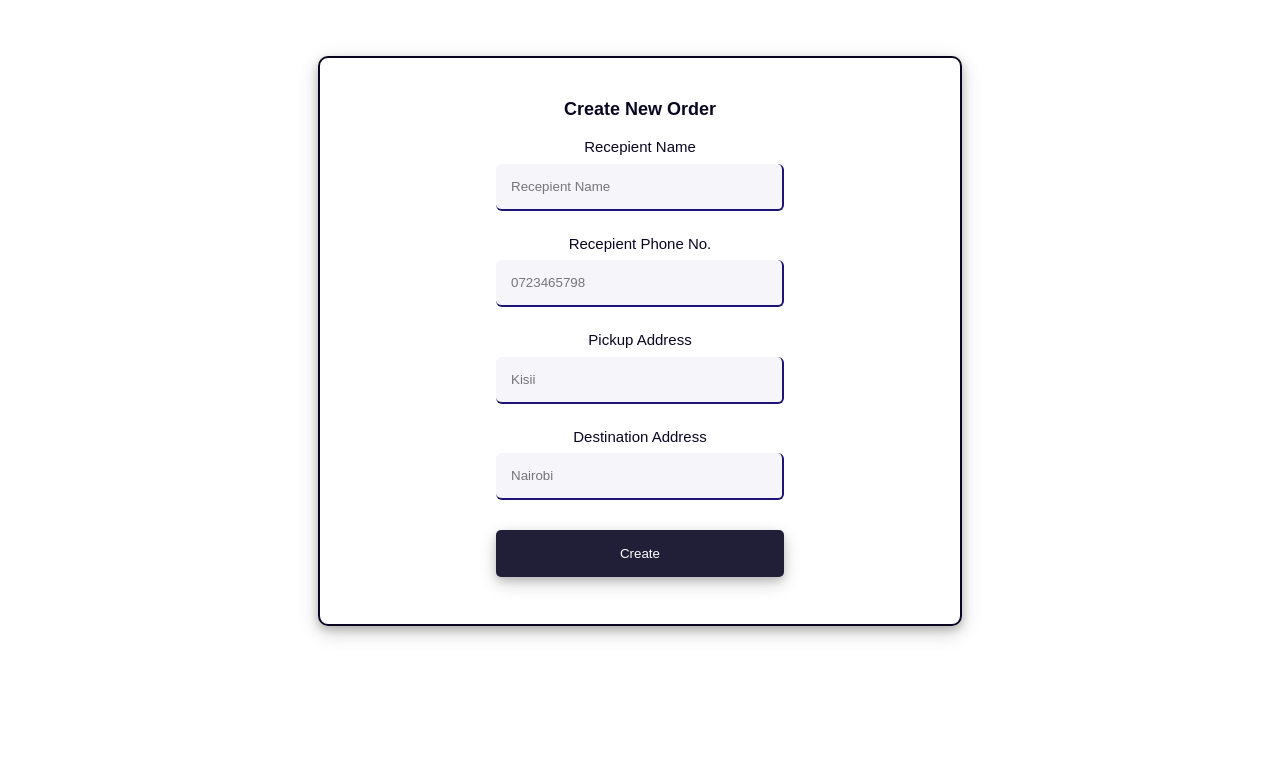
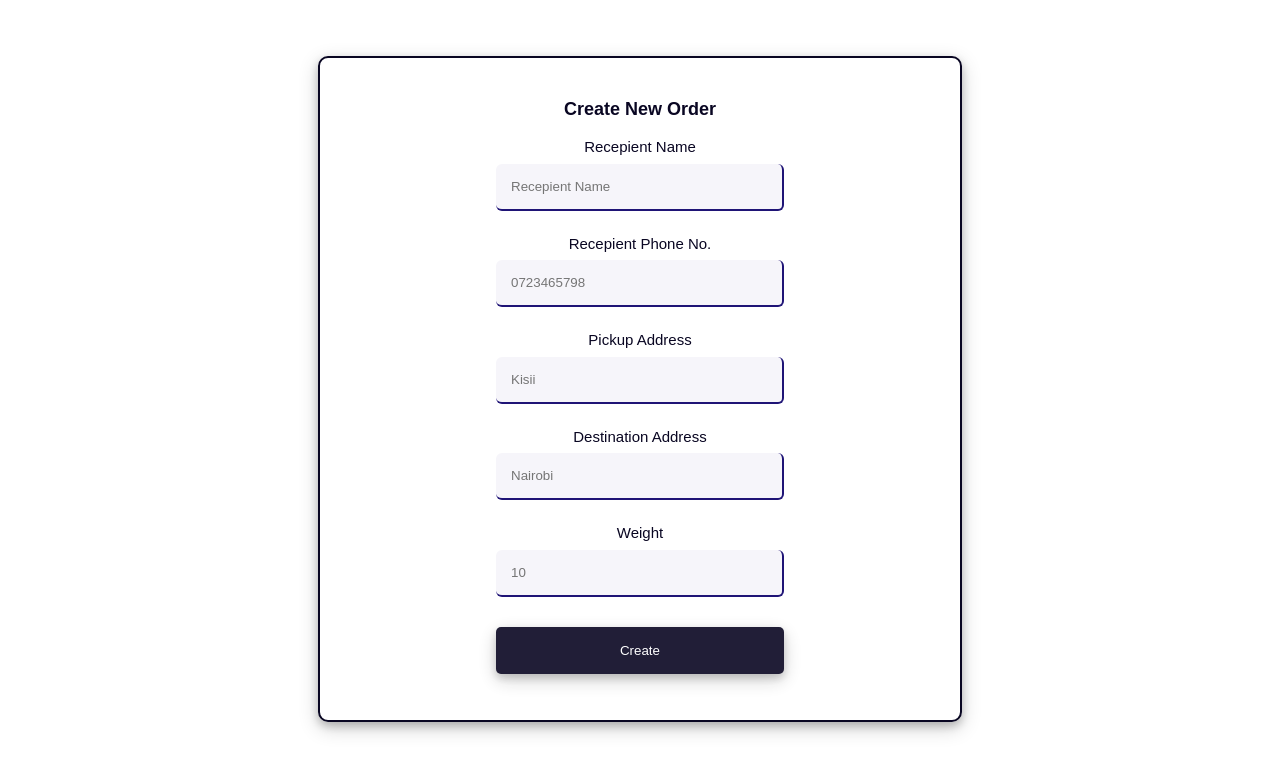
Before and after one commit to ElMonstro/SendIT, a plain HTML site: page UI/create-order.html in a window 1280 px wide. Shown: the part 62-822 px from the top of the page. Before the commit the page ends 800 px from the top, so only its background shows below. Drawn offline with Linux system fonts and the light colour scheme.

Commit message:
Add weight input box

```diff
--- a/UI/create-order.html
+++ b/UI/create-order.html
@@ -40,6 +40,9 @@
                     <label for="dest">Destination Address</label><br>
                     <input id="dest" type="text" placeholder="Nairobi" name="dest" required><br>
 
+                    <label for="weight">Weight</label><br>
+                    <input id="weight" type="text" placeholder="10" name="weight" required><br>
+
                     <button id="create-btn" type="submit" class="btn">Create</button>
                 </div>
             </form>
```
